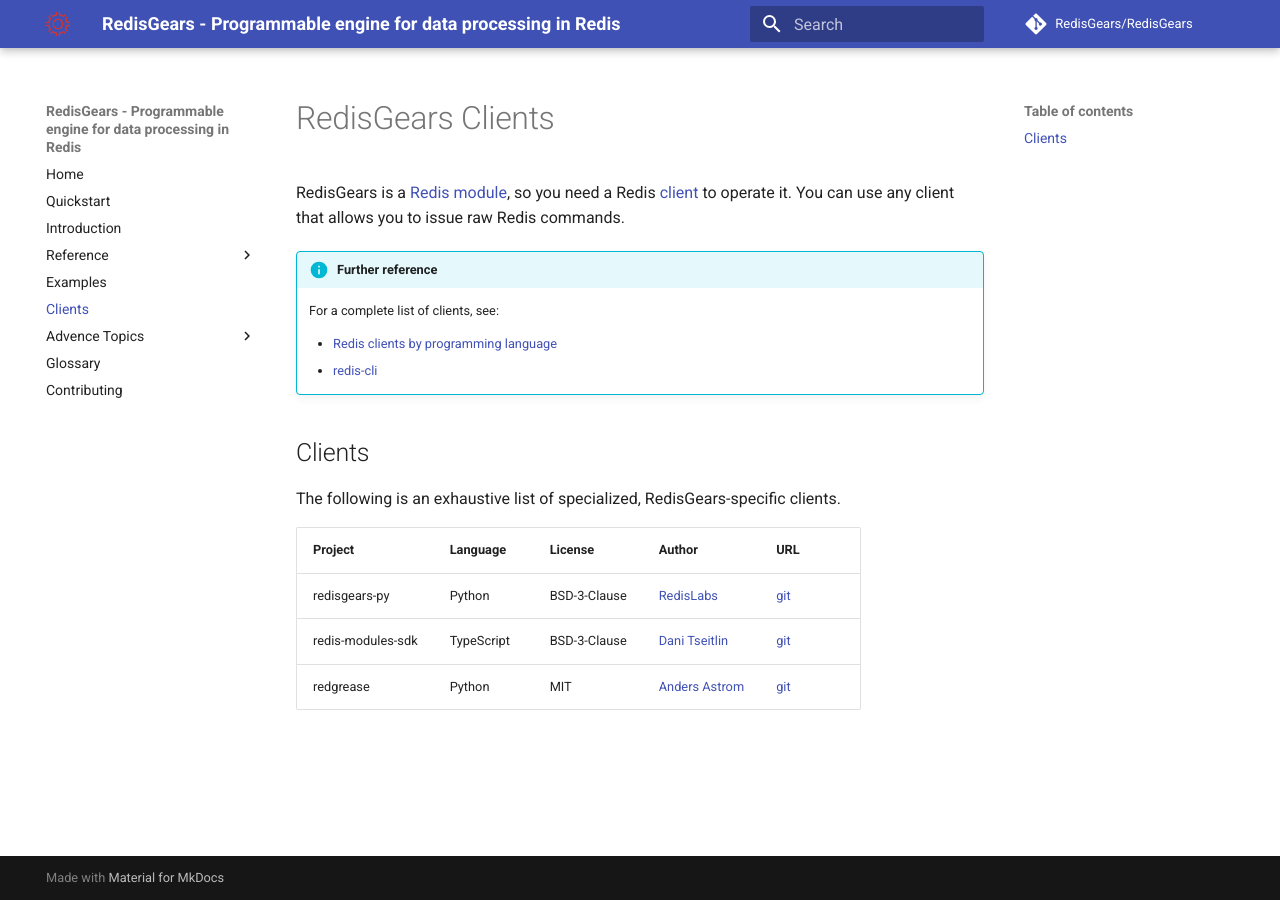
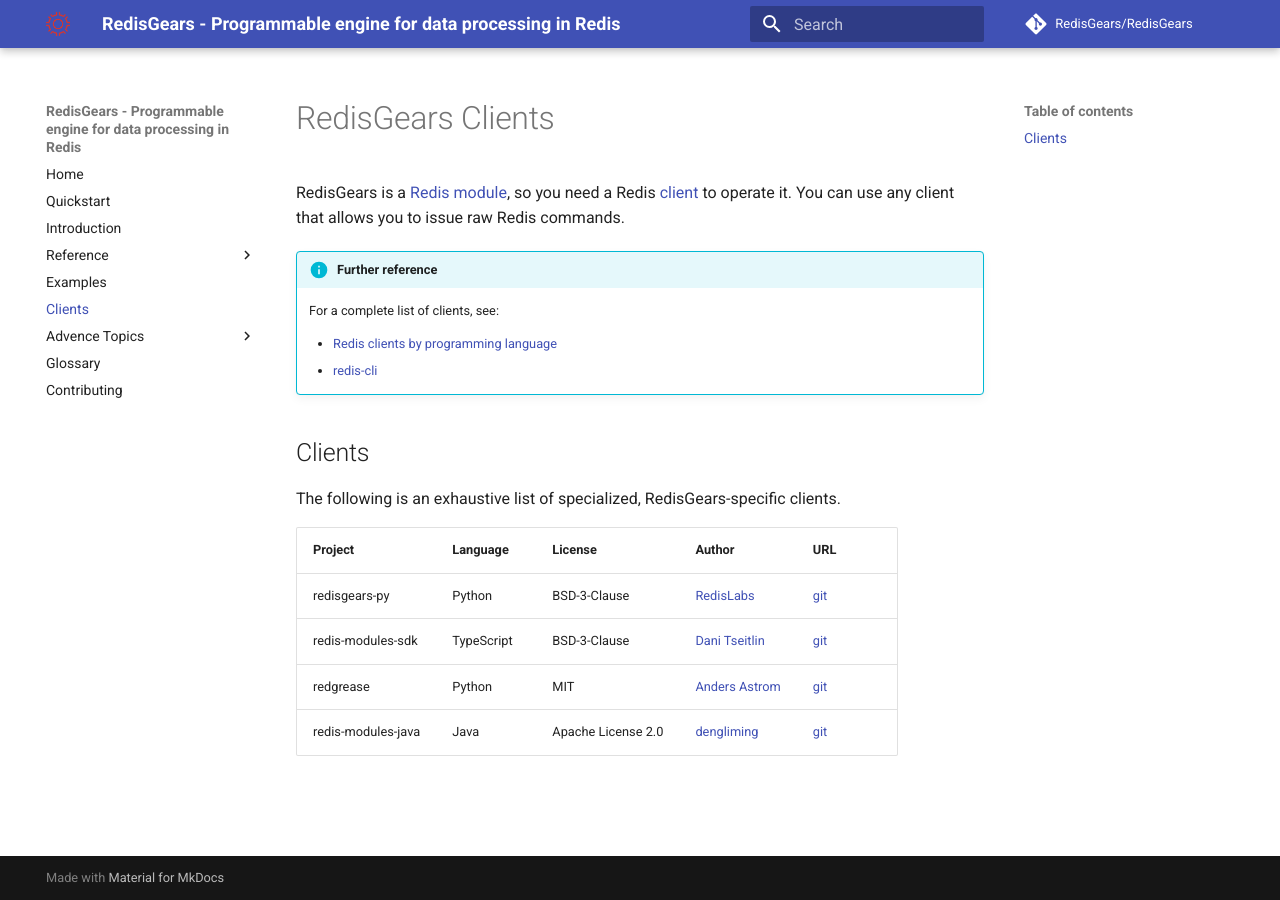
Before and after one commit to RedisGears/RedisGears, an MkDocs documentation site: the page built from docs/clients.md, in a window 1280 px wide. Built offline with MkDocs 1.6.1 and Material for MkDocs 9.7.7, drawn with Linux system fonts in a browser that asks for light colours; comment, search, counter and statistics services are not loaded.

Commit message:
Add java client to docs

```diff
--- a/docs/clients.md
+++ b/docs/clients.md
@@ -15,3 +15,4 @@
 | redisgears-py | Python | BSD-3-Clause | [RedisLabs](https://github.com/RedisLabs) | [git](https://github.com/RedisGears/redisgears-py) |
 | redis-modules-sdk | TypeScript | BSD-3-Clause | [Dani Tseitlin](https://github.com/danitseitlin) | [git](https://github.com/danitseitlin/redis-modules-sdk) |
 | redgrease | Python | MIT | [Anders Astrom](https://github.com/d00astro) | [git](https://github.com/lyngon/redgrease) |
+| redis-modules-java | Java | Apache License 2.0 | [dengliming](https://github.com/dengliming) | [git](https://github.com/dengliming/redis-modules-java) |
```
